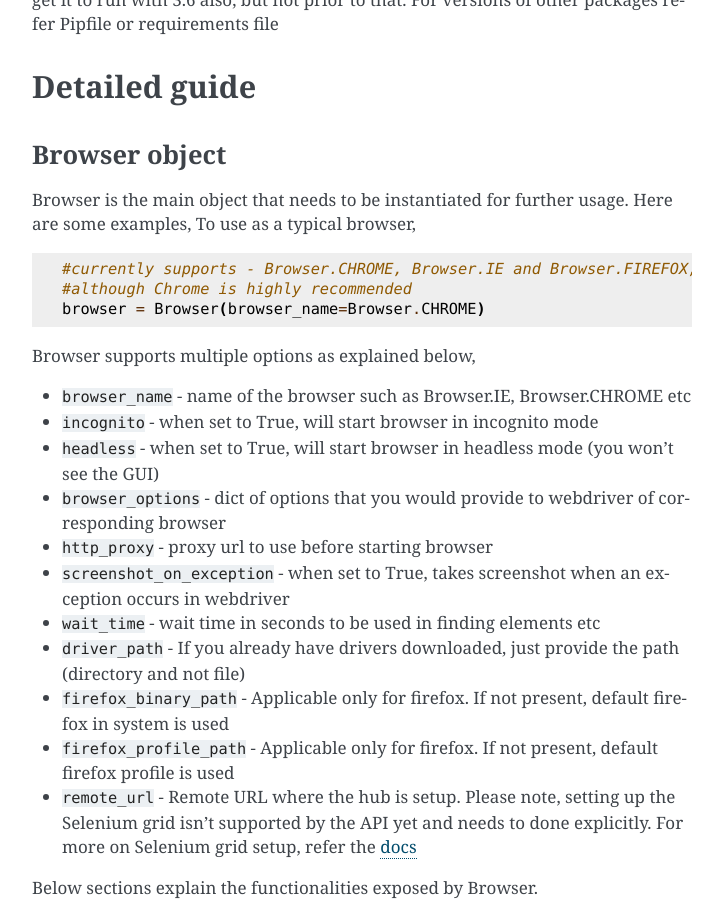
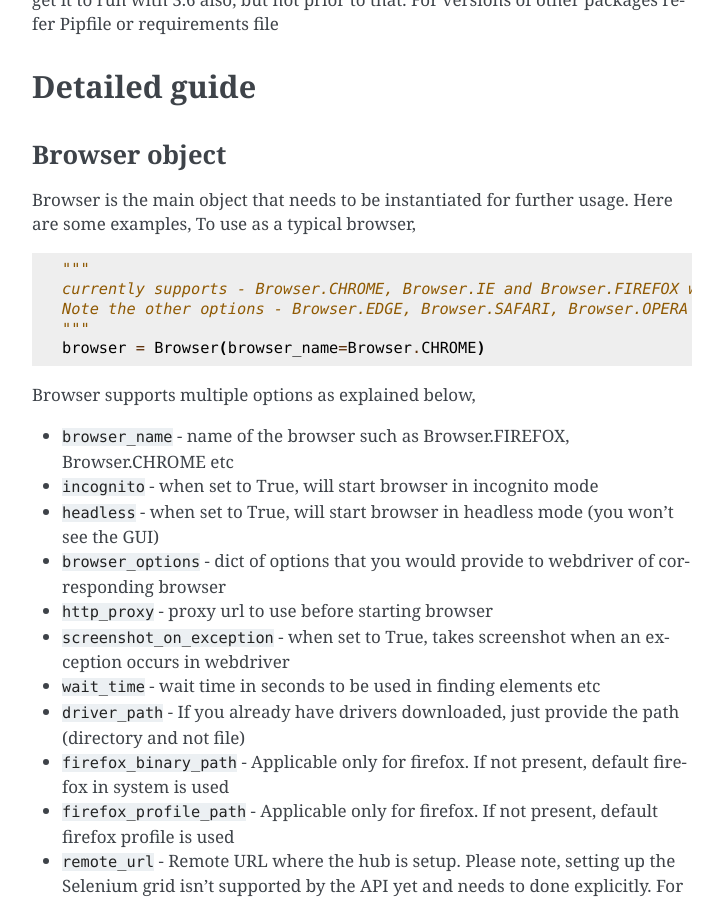
Before and after one commit to abranjith/pybrowser, a Sphinx documentation site: the page built from readthedocs/source/index.rst, in a window 1280 px wide and 900 px high, scrolled down 1942 px. Shown: the whole window, without its empty margins (388-1111 px from the left). Built offline with Sphinx 7.4.7, drawn with Linux system fonts in a browser that asks for light colours.

Commit message:
docs updates

```diff
--- a/readthedocs/source/index.rst
+++ b/readthedocs/source/index.rst
@@ -88,13 +88,15 @@ To use as a typical browser,
 
 .. code-block:: python
 
-    #currently supports - Browser.CHROME, Browser.IE and Browser.FIREFOX,
-    #although Chrome is highly recommended
+    """
+    currently supports - Browser.CHROME, Browser.IE and Browser.FIREFOX with automatic download support for webdriver.
+    Note the other options - Browser.EDGE, Browser.SAFARI, Browser.OPERA are also available, but ``driver_path`` needs to be provided.
+    """
     browser = Browser(browser_name=Browser.CHROME)
 
 Browser supports multiple options as explained below,
 
-*   ``browser_name`` - name of the browser such as Browser.IE, Browser.CHROME etc
+*   ``browser_name`` - name of the browser such as Browser.FIREFOX, Browser.CHROME etc
 *   ``incognito`` - when set to True, will start browser in incognito mode
 *   ``headless`` - when set to True, will start browser in headless mode (you won't see the GUI)
 *   ``browser_options`` - dict of options that you would provide to webdriver of corresponding browser
```
Also changed, not shown: 5 other files.
